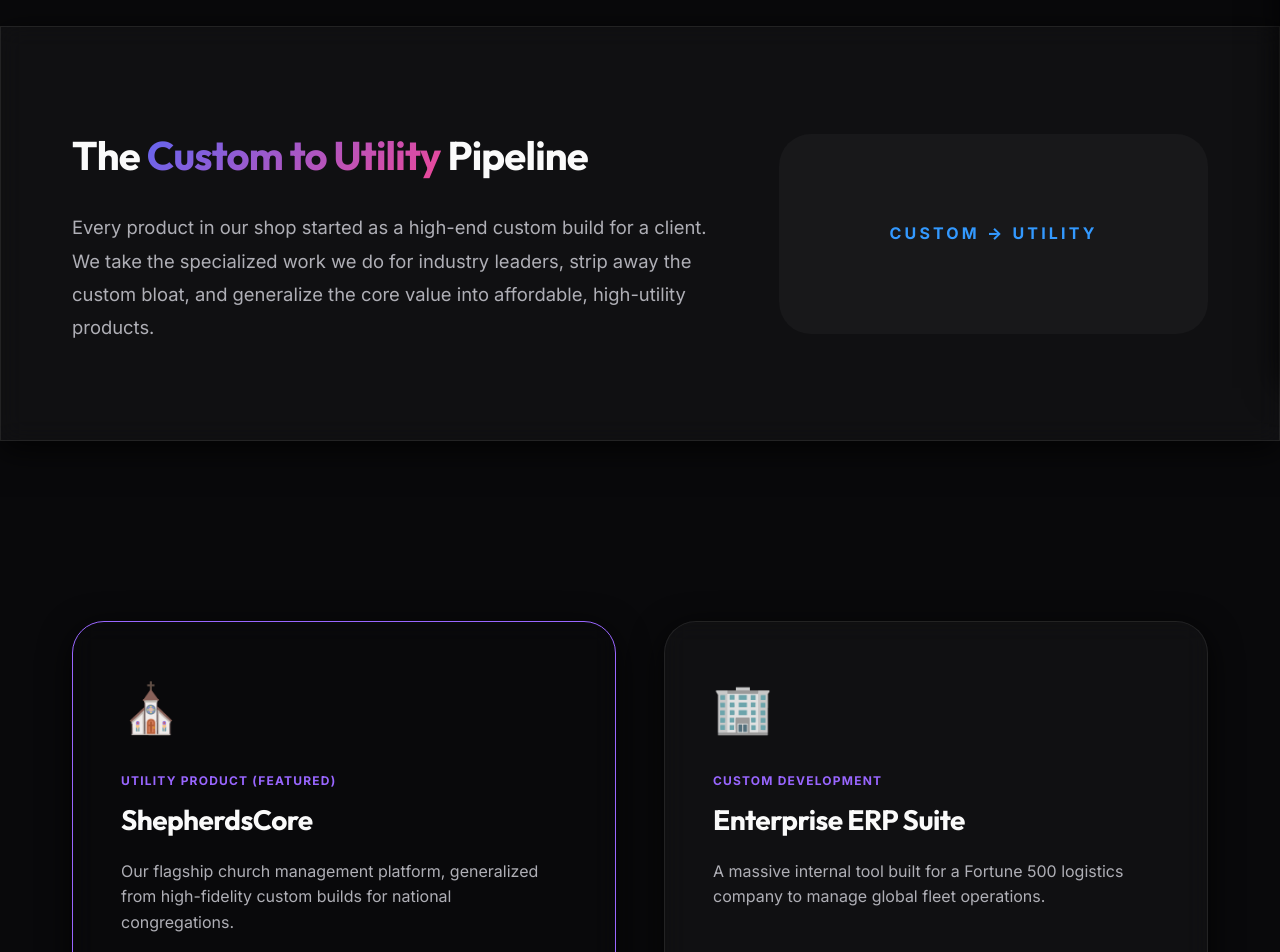
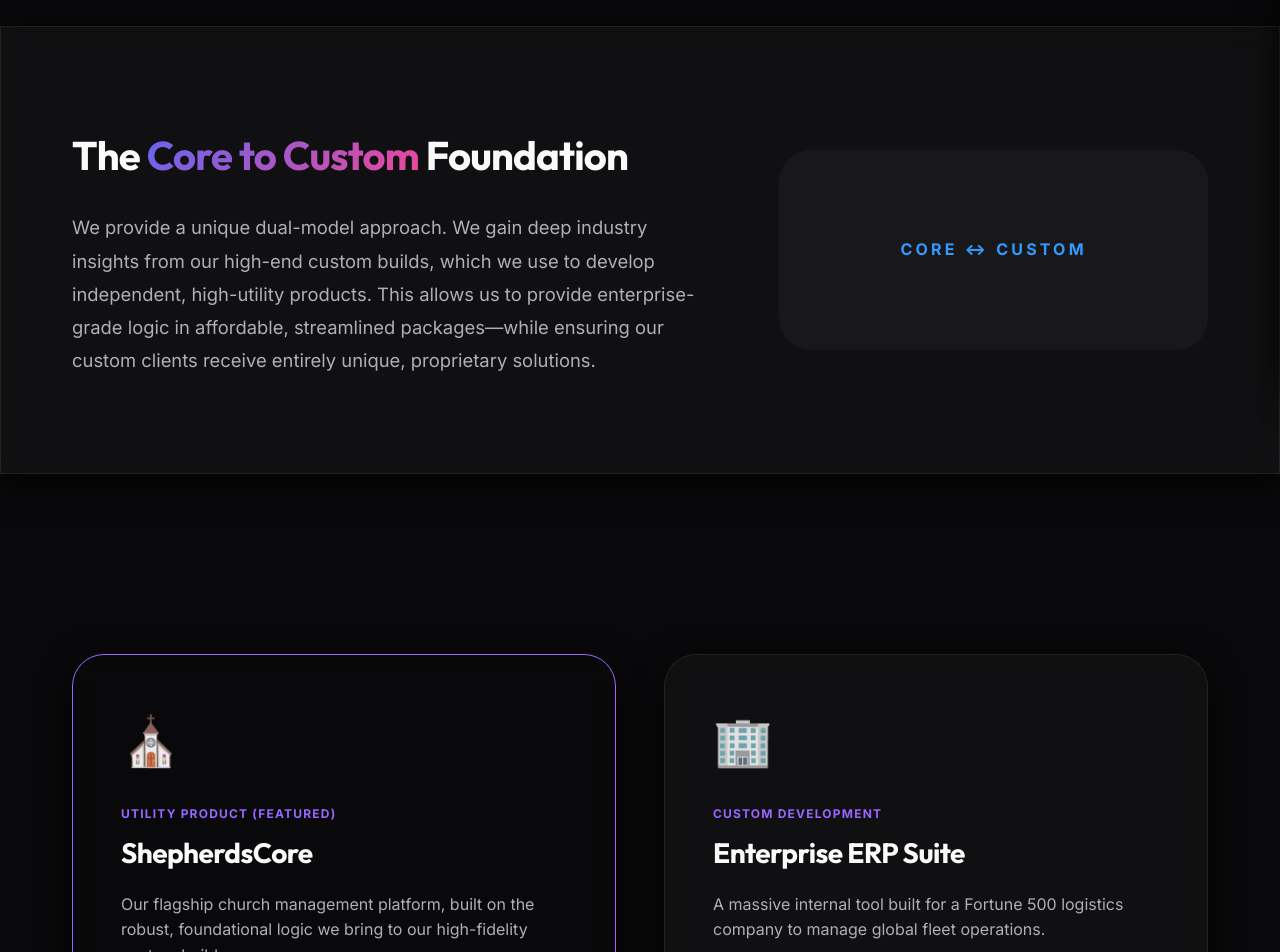
Before and after one commit to jvercher71/website, a React (Vite) app: page /projects in a window 1280 px wide. Shown: the part 420-1372 px from the top of the page. Built offline with nearby package versions, Linux system fonts and the light colour scheme.

Commit message:
feat: refine 'Core to Custom' messaging to protect client proprietary value

```diff
--- a/src/pages/Home.jsx
+++ b/src/pages/Home.jsx
@@ -36,15 +36,17 @@
         <div className="container">
           <div className="pipeline-grid">
             <div className="pipeline-content">
-              <h2 className="section-title">The <span className="gradient-text">Custom to Utility</span> Pipeline</h2>
+              <h2 className="section-title">The <span className="gradient-text">Core to Custom</span> Foundation</h2>
               <p>
-                Every product in our shop started as a high-end custom build for a client.
-                We take the specialized work we do for industry leaders, strip away the custom bloat,
-                and generalize the core value into affordable, high-utility products for startups and small businesses.
+                We offer a unique dual-model approach. We build high-end custom solutions for industry leaders,
+                gaining deep insights into complex operational challenges. We use those insights to develop
+                our own independent **Core Utility** products—providing smaller organizations with
+                enterprise-grade logic in affordable, streamlined packages.
               </p>
               <p>
-                Conversely, our core utility products serve as the powerful foundation for fully custom,
-                scalable solutions uniquely tailored to your organization's specific needs.
+                Conversely, any of our core utilities can be expanded into a fully custom, bespoke solution
+                tailored exclusively to your organization's unique requirements, ensuring a perfect
+                fit as your business scales.
               </p>
             </div>
             <div className="pipeline-visual glass">
--- a/src/pages/ProjectsPage.jsx
+++ b/src/pages/ProjectsPage.jsx
@@ -7,8 +7,8 @@
     {
       title: 'ShepherdsCore',
       category: 'Utility Product (Featured)',
-      description: 'Our flagship church management platform, generalized from high-fidelity custom builds for national congregations.',
-      tags: ['Product', 'SaaS', 'Church Tech', 'Generalized'],
+      description: 'Our flagship church management platform, built on the robust, foundational logic we bring to our high-fidelity custom builds.',
+      tags: ['Product', 'SaaS', 'Church Tech', 'Foundational'],
       icon: '⛪',
       path: '/products/shepherdscore',
       highlight: true
@@ -45,14 +45,17 @@
         <div className="container">
           <div className="model-grid">
             <div className="model-text">
-              <h2>The <span className="gradient-text">Custom to Utility</span> Pipeline</h2>
+              <h2>The <span className="gradient-text">Core to Custom</span> Foundation</h2>
               <p>
-                Every product in our shop started as a high-end custom build for a client. We take the specialized work we do for industry leaders, strip away the custom bloat, and generalize the core value into affordable, high-utility products.
+                We provide a unique dual-model approach. We gain deep industry insights from our high-end custom builds,
+                which we use to develop independent, high-utility products. This allows us to provide enterprise-grade
+                logic in affordable, streamlined packages—while ensuring our custom clients receive entirely
+                unique, proprietary solutions.
               </p>
             </div>
             <div className="model-visual">
               <div className="visual-line"></div>
-              <span>CUSTOM → UTILITY</span>
+              <span>CORE ↔ CUSTOM</span>
             </div>
           </div>
         </div>
```
